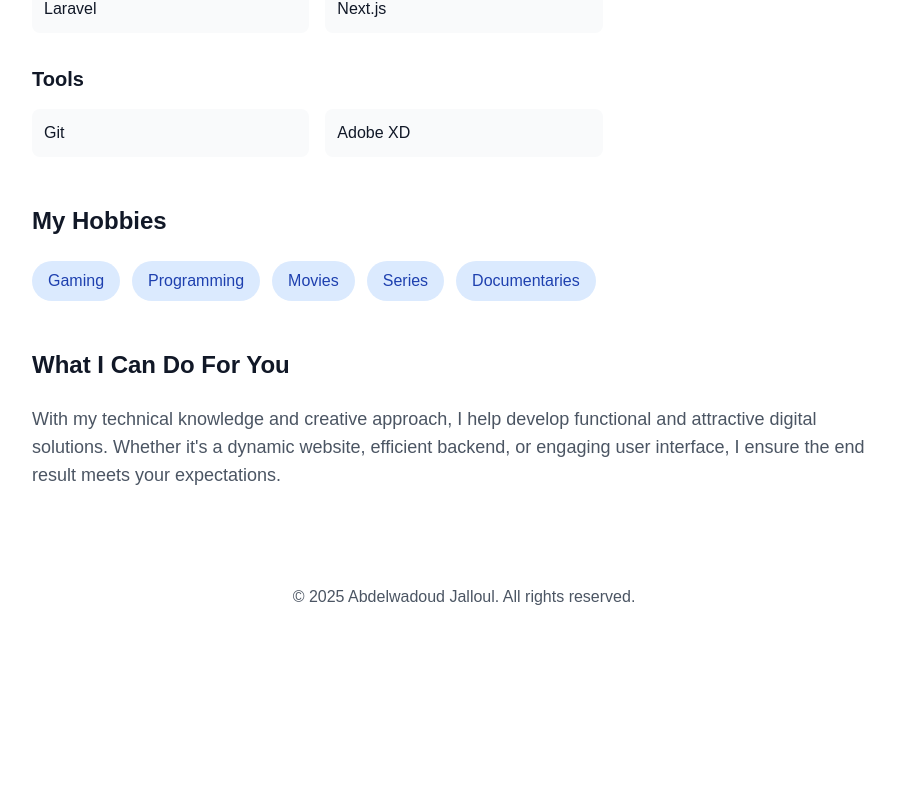
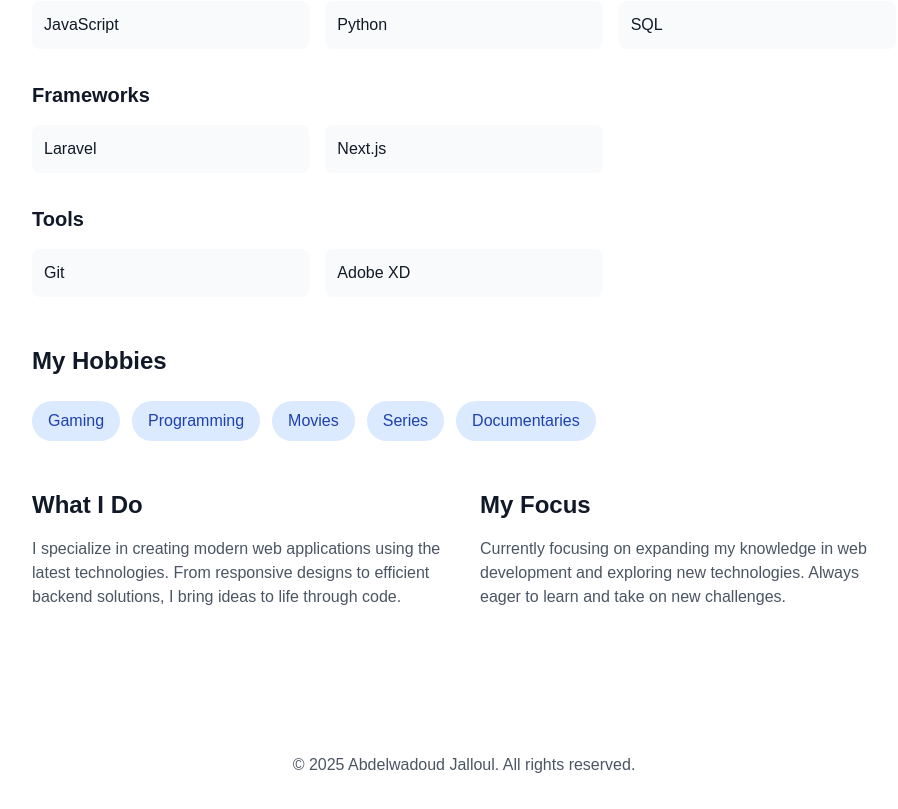
Before and after one commit to Jackbeany/portfolio-abdelwadoud, a Next.js app: page /about in a window 1280 px wide. Shown: the part 643-1452 px from the top of the page, without its empty margins (176-1074 px from the left). Before the commit the page ends 1284 px from the top, so only its background shows below. Built offline with nearby package versions, Linux system fonts and the light colour scheme.

Commit message:
aanpassingen

```diff
--- a/app/about/page.tsx
+++ b/app/about/page.tsx
@@ -43,6 +43,15 @@ export const metadata = {
               developing my skills and expanding my knowledge ever since.
             </p>
           </div>
+        </section>
+        <section>
+          <h2 className="text-2xl font-bold mb-6">What I Can Do For You</h2>
+          <p className="text-lg text-gray-600 dark:text-gray-300 ">
+            With my technical knowledge and creative approach, I help develop functional
+            and attractive digital solutions. Whether it&#39;s a dynamic website,
+            efficient backend, or engaging user interface, I ensure the end result
+            meets your expectations.
+          </p>
         </section>
 
         <section className="mb-12">
@@ -95,14 +104,24 @@ export const metadata = {
           </div>
         </section>
 
-        <section>
-          <h2 className="text-2xl font-bold mb-6">What I Can Do For You</h2>
-          <p className="text-lg text-gray-600 dark:text-gray-300">
-            With my technical knowledge and creative approach, I help develop functional
-            and attractive digital solutions. Whether it&#39;s a dynamic website,
-            efficient backend, or engaging user interface, I ensure the end result
-            meets your expectations.
-          </p>
+        <section className="mb-12">
+          <div className="grid md:grid-cols-2 gap-8">
+            <div className="space-y-4">
+              <h2 className="text-2xl font-bold">What I Do</h2>
+              <p className="text-gray-600 dark:text-gray-300">
+                I specialize in creating modern web applications using the latest technologies.
+                From responsive designs to efficient backend solutions, I bring ideas to life
+                through code.
+              </p>
+            </div>
+            <div className="space-y-4">
+              <h2 className="text-2xl font-bold">My Focus</h2>
+              <p className="text-gray-600 dark:text-gray-300">
+                Currently focusing on expanding my knowledge in web development and exploring
+                new technologies. Always eager to learn and take on new challenges.
+              </p>
+            </div>
+          </div>
         </section>
       </div>
     );
```
